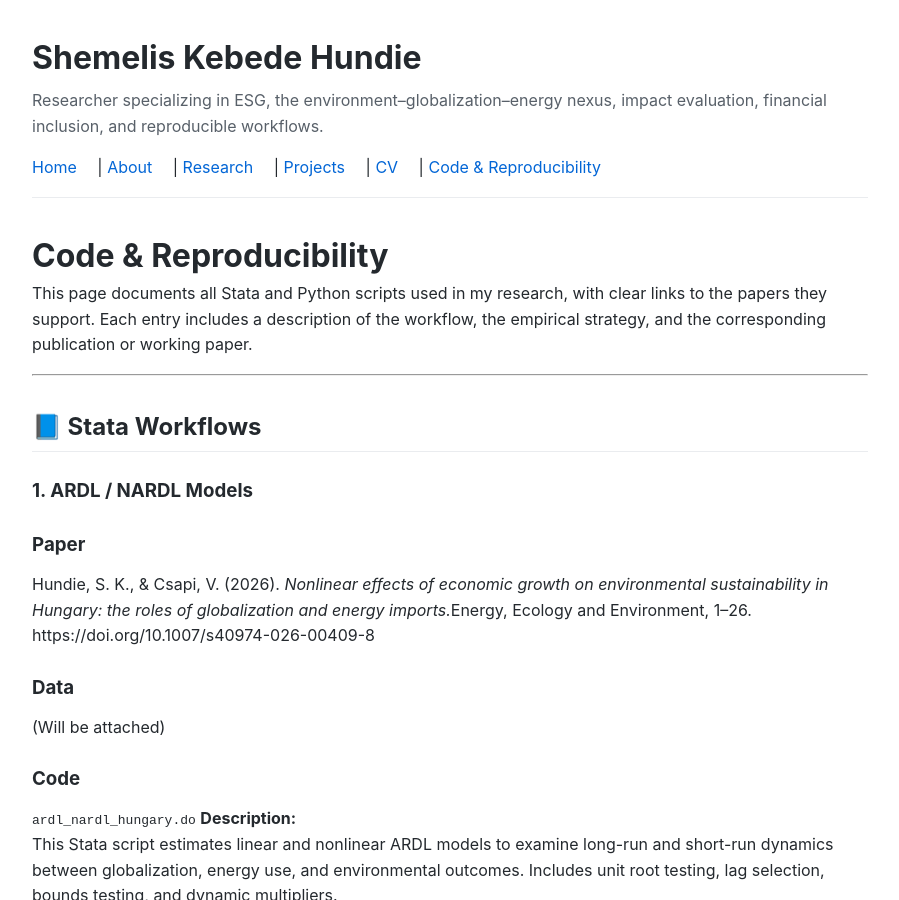
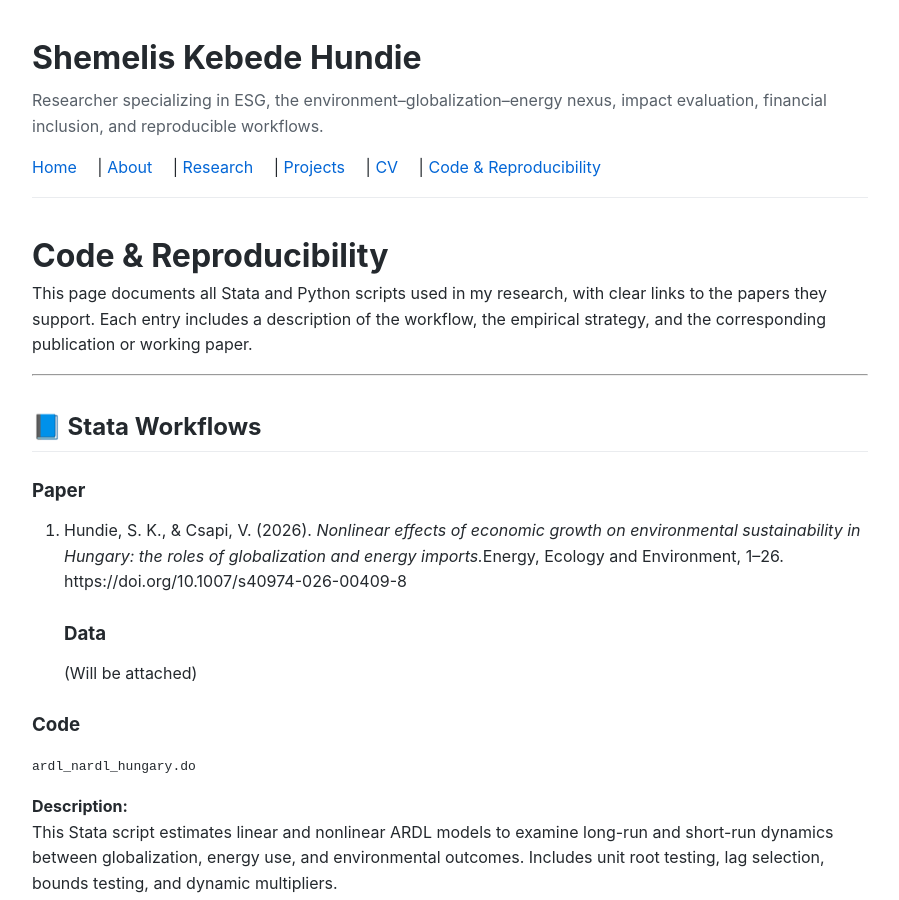
Before and after one commit to ShemelisKHundie/ShemelisKHundie.github.io, a Jekyll site: the page built from code.md, in a window 1280 px wide and 900 px high. Shown: the whole window, without its empty margins (190-1089 px from the left). Built offline with Jekyll 4.4.1, drawn with Linux system fonts in a browser that asks for light colours.

Commit message:
Update code.md

```diff
--- a/code.md
+++ b/code.md
@@ -10,15 +10,14 @@ This page documents all Stata and Python scripts used in my research, with clear
 ---
 
 ## 📘 Stata Workflows
-
-### 1. ARDL / NARDL Models
 ### **Paper**
-Hundie, S. K., & Csapi, V. (2026). *Nonlinear effects of economic growth on environmental sustainability in Hungary: the roles of globalization and energy imports.*Energy, Ecology and Environment, 1–26. https://doi.org/10.1007/s40974-026-00409-8
+1. Hundie, S. K., & Csapi, V. (2026). *Nonlinear effects of economic growth on environmental sustainability in Hungary: the roles of globalization and energy imports.*Energy, Ecology and Environment, 1–26. https://doi.org/10.1007/s40974-026-00409-8
 ### **Data**
 (Will be attached)
 
 ### **Code**
 `ardl_nardl_hungary.do`
+
 **Description:**
 This Stata script estimates linear and nonlinear ARDL models to examine long-run and short-run dynamics between globalization, energy use, and environmental outcomes. Includes unit root testing, lag selection, bounds testing, and dynamic multipliers.
 
```
